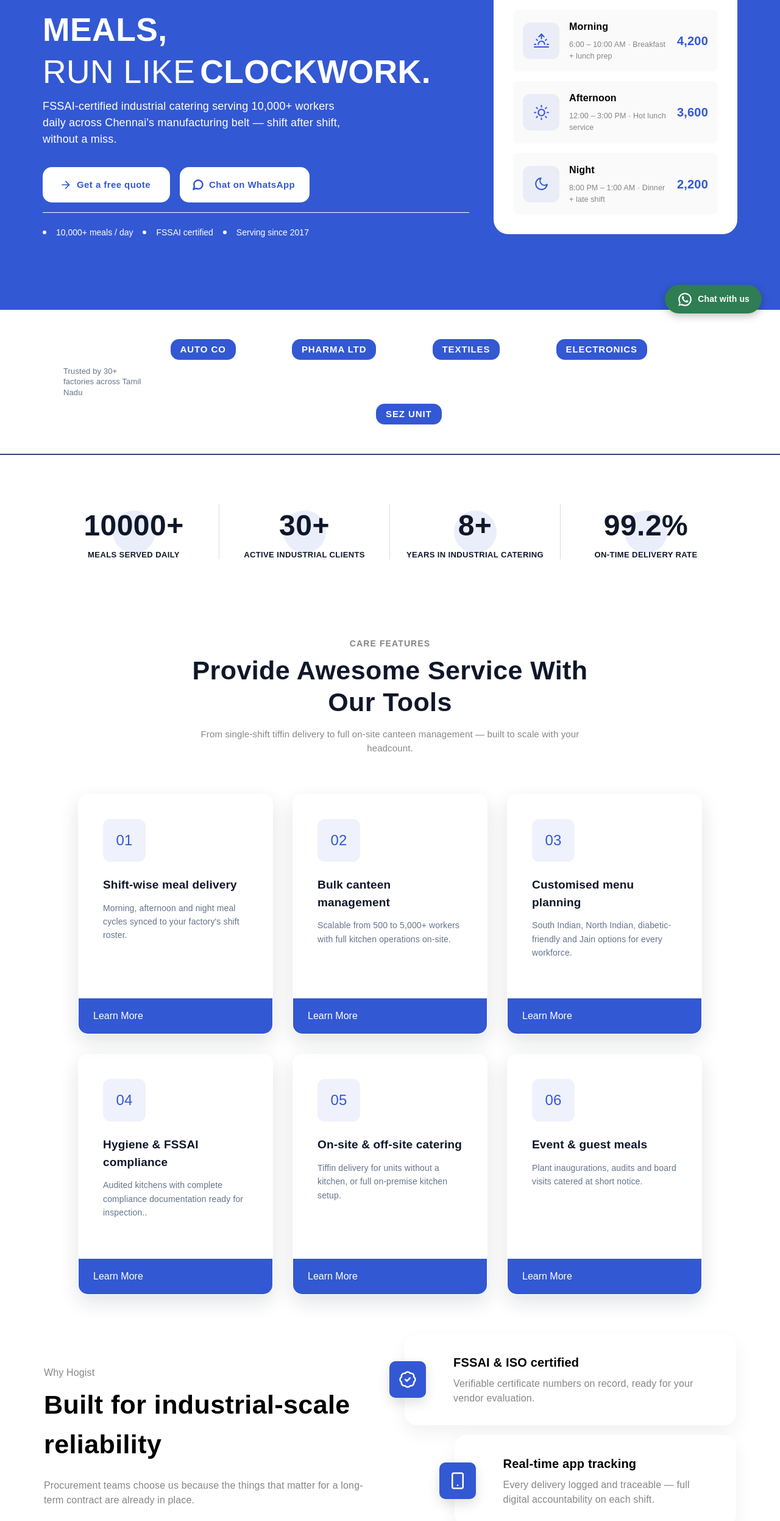
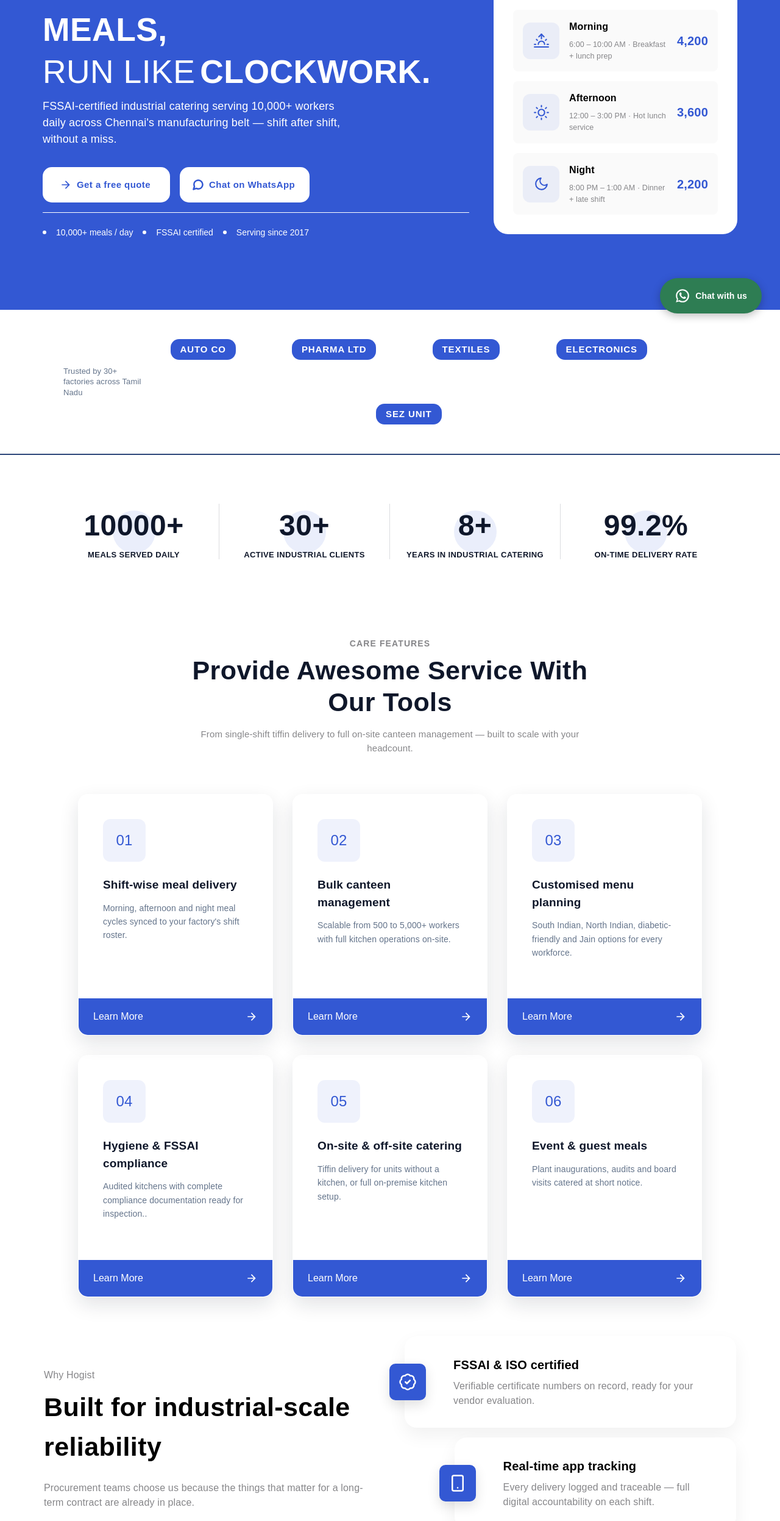
Before and after one commit to joyfrankroshan/industrial-website, a React (Vite) app: page / in a window 1280 px wide. Shown: the part 256-2750 px from the top of the page at 61% size. Built offline with nearby package versions, Linux system fonts and the light colour scheme.

Commit message:
completed the design

```diff
--- a/src/components/Faq.jsx
+++ b/src/components/Faq.jsx
@@ -204,6 +204,13 @@ export default function Faq() {
           pt: { xs: 4, sm: 10, md: 16, lg: 25 },
         }}
       >
+        <motion.div
+          initial={{ opacity: 0, y: 30 }}
+          whileInView={{ opacity: 1, y: 0 }}
+          viewport={{ once: true, amount: 0.3 }}
+          transition={{ duration: 0.7, ease: easeOut }}
+          style={{ width: "100%" }}
+        >
           <Box
             component="img"
             src={faq1}
@@ -213,8 +220,10 @@ export default function Faq() {
               height: { xs: 320, sm: 420, md: 480, lg: 560 },
               borderRadius: "30px",
               objectFit: "cover",
+              display: "block",
             }}
           />
+        </motion.div>
       </Box>
     </Box>
   );
--- a/src/components/Pricing.jsx
+++ b/src/components/Pricing.jsx
@@ -229,6 +229,13 @@ export default function Pricing() {
 
               <Button
                 fullWidth
+                onClick={() => {
+                  const el = document.getElementById("contact");
+                  if (el) {
+                    const y = el.getBoundingClientRect().top + window.pageYOffset - 68;
+                    window.scrollTo({ top: y, behavior: "smooth" });
+                  }
+                }}
                 sx={{
                   bgcolor: "#3358D3",
                   color: "white",
--- a/src/components/Services.jsx
+++ b/src/components/Services.jsx
@@ -1,5 +1,6 @@
 import {Box,Typography} from "@mui/material"
 import {motion} from "framer-motion";
+import ArrowForwardOutlinedIcon from '@mui/icons-material/ArrowForwardOutlined';
 
 export default function Services(){
     const services=[
@@ -49,6 +50,15 @@ export default function Services(){
         }
 
     ]
+
+    const handleContactClick = () => {
+        const el = document.getElementById("contact");
+        if (el) {
+            const y = el.getBoundingClientRect().top + window.pageYOffset - 68;
+            window.scrollTo({ top: y, behavior: "smooth" });
+        }
+    };
+
     return(
 
         <Box id="services" sx={{
@@ -210,9 +220,11 @@ export default function Services(){
 </Box>
 
 <Box
+  onClick={handleContactClick}
   sx={{
     display: "flex",
       alignItems: "center",
+      justifyContent: "space-between",
      bgcolor: "#3358D3",
     color: "#fff",
 
@@ -223,12 +235,20 @@ export default function Services(){
     fontWeight: 500,
     fontSize: "16px",
     cursor: "pointer",
-    transition: "background-color 0.3s ease",
-
+    transition: "background-color 0.3s ease, padding-left 0.3s ease",
+    "&:hover": {
+      bgcolor: "#000",
+    },
   }}
 >
   Learn More
-
+  <ArrowForwardOutlinedIcon
+    sx={{
+      fontSize: 20,
+      transition: "transform 0.3s ease",
+    //   ".MuiBox-root:hover > &": { transform: "translateX(4px)" },
+    }}
+  />
 </Box>
 
 
--- a/src/components/WhatsAppFloat.jsx
+++ b/src/components/WhatsAppFloat.jsx
@@ -22,14 +22,14 @@ export default function WhatsAppFloat() {
         bgcolor: "#2e7d53",
         color: "#fff",
         textDecoration: "none",
-        px: { xs: 2, md: 2.5 },
-        py: 1.3,
+        px: { xs: 2, md: 3 },
+        py: 2,
         borderRadius: "50px",
         boxShadow: "0 4px 14px rgba(0,0,0,0.25)",
         fontFamily: "Inter Tight, sans-serif",
         transition: "transform 0.2s ease, background-color 0.2s ease",
         "&:hover": {
-          bgcolor: "#1ebe5b",
+          bgcolor: "#349a63",
           transform: "scale(1.05)",
         },
       }}
--- a/src/components/Whyhogist.jsx
+++ b/src/components/Whyhogist.jsx
@@ -167,12 +167,22 @@ paddingBottom: 1
                {datas.map((data, index) => {
                 const Icon=data.icon
                 return(
+  <motion.div
+    key={data.id}
+    initial={{ opacity: 0, x: 30 }}
+    whileInView={{ opacity: 1, x: 0 }}
+    viewport={{ once: true, amount: 0.4 }}
+    transition={{ duration: 0.6, delay: index * 0.15, ease: easeOut }}
+    style={{
+      width: "100%",
+      display: "flex",
+      justifyContent: index === 1 ? "flex-end" : "flex-start",
+    }}
+  >
   <Box
-    key={data.id}
     sx={{
       position: "relative",
       width: {xs:"100%", md: index === 1 ? "85%" : "100%"},
-      ml: {xs:0, md: index === 1 ? "auto" : 0},
     }}
   >
     {/* Icon Placeholder */}
@@ -233,6 +243,7 @@ paddingBottom: 1
       </Typography>
     </Box>
   </Box>
+  </motion.div>
                )})}
 
                 </Box>
```
Lines whose indentation alone changed are shown as unchanged.
